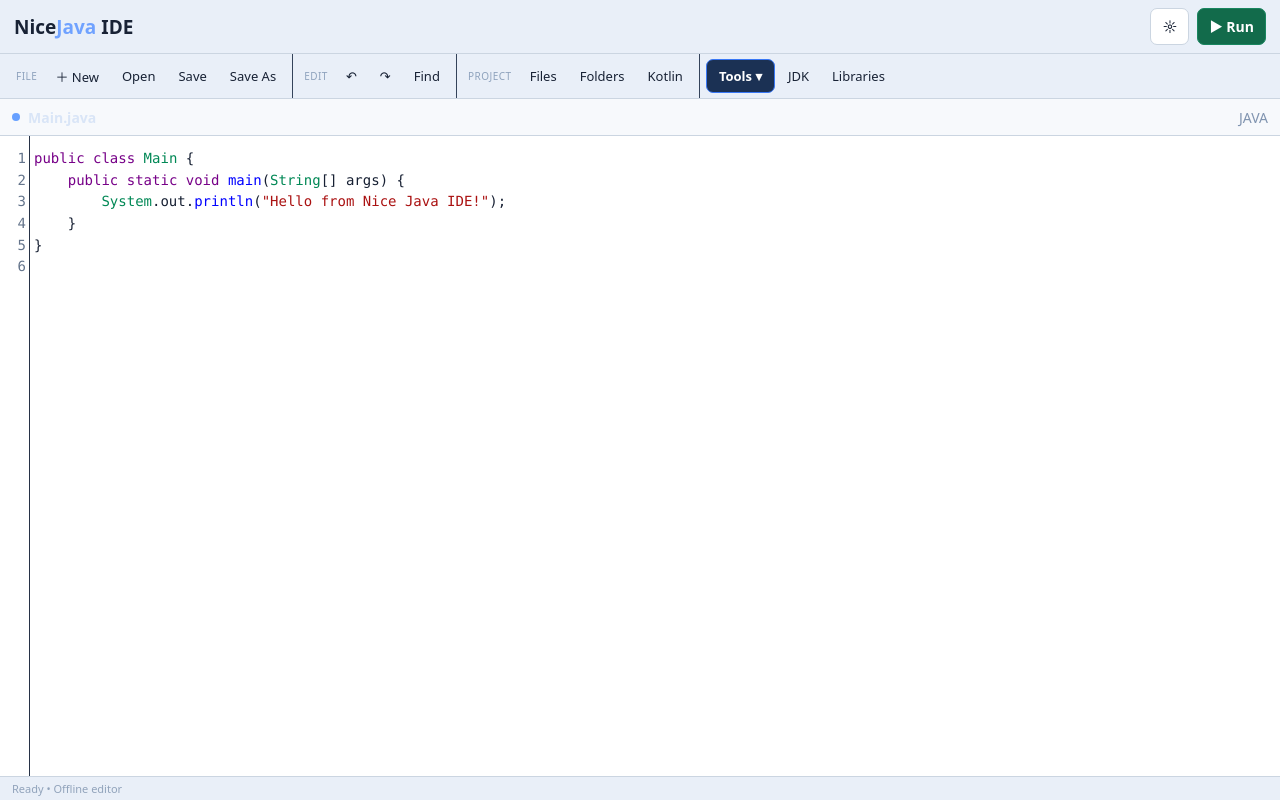
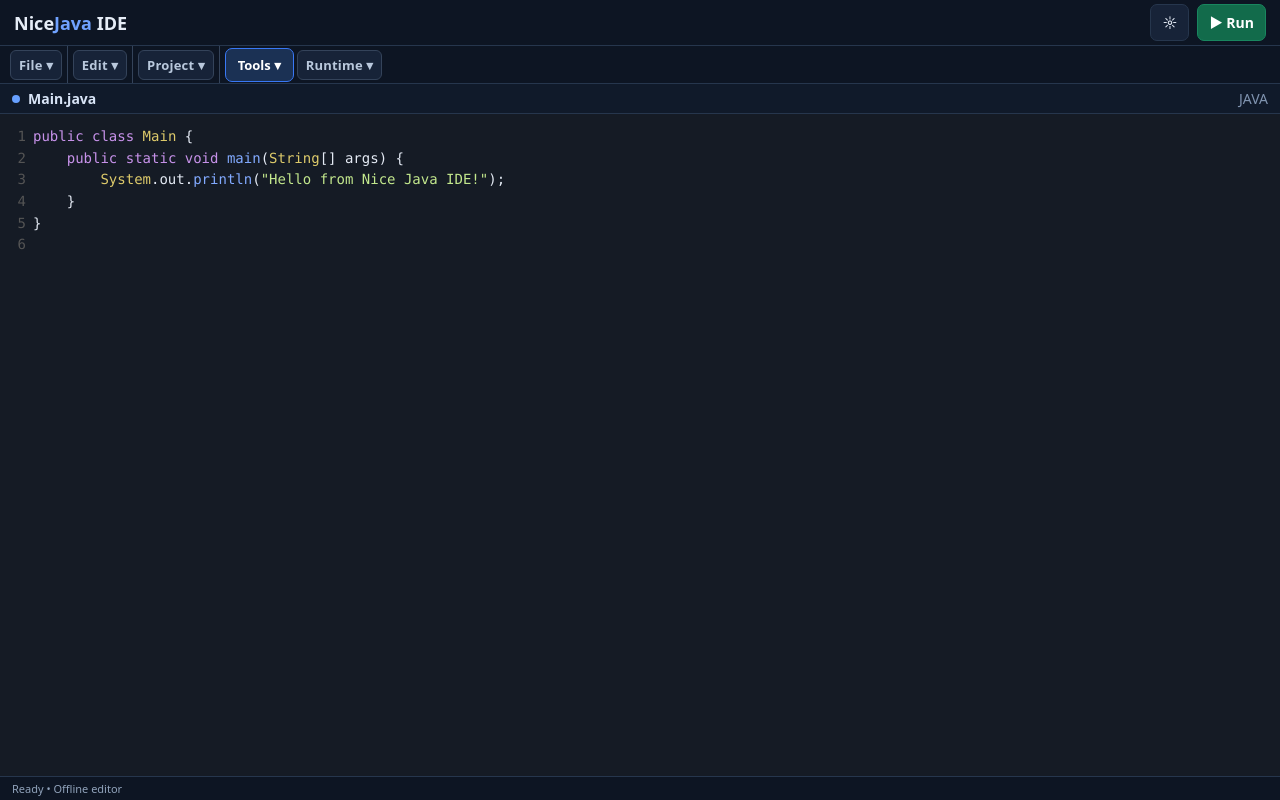
Before and after one commit to Md-Meraj-Hasan/Nice-Java-IDE, a plain HTML site: page app/src/main/assets/ide/index.html in a window 1280 px wide. Both pictures are taken after a click on the button "Theme". Drawn offline with Linux system fonts and the light colour scheme.

Commit message:
Set day theme by default and compact expandable ribbon sections

```diff
--- a/app/src/main/assets/ide/index.html
+++ b/app/src/main/assets/ide/index.html
@@ -2,18 +2,18 @@
 <html lang="en"><head><meta charset="utf-8"><meta name="viewport" content="width=device-width,initial-scale=1,maximum-scale=1,user-scalable=no,viewport-fit=cover">
 <title>Nice Java IDE</title><link rel="stylesheet" href="codemirror.min.css"><link rel="stylesheet" href="material-darker.min.css">
 <style>
-:root{color-scheme:dark;--bg:#090e18;--panel:#111a2a;--panel2:#172338;--line:#26364d;--txt:#e6edf7;--muted:#91a3bb;--blue:#3978f6;--green:#29c477}
+:root{color-scheme:light;--bg:#f2f5fa;--panel:#e7edf6;--panel2:#fff;--line:#cbd5e1;--txt:#182235;--muted:#526176;--blue:#3978f6;--green:#159b65}
 *{box-sizing:border-box}html,body{margin:0;width:100%;height:100%;background:var(--bg);color:var(--txt);font:14px system-ui,-apple-system,Segoe UI,sans-serif;overflow:hidden;touch-action:pan-x pan-y}
 .app{height:100dvh;display:flex;flex-direction:column;padding-top:env(safe-area-inset-top);padding-bottom:env(safe-area-inset-bottom)}
-.header{height:54px;display:flex;align-items:center;justify-content:space-between;padding:0 14px;background:#0d1523;border-bottom:1px solid var(--line);flex-shrink:0}
-.brand{font-size:19px;font-weight:750}.brand span{color:#70a2ff}.header-actions{display:flex;gap:8px}
+.header{height:46px;display:flex;align-items:center;justify-content:space-between;padding:0 14px;background:#0d1523;border-bottom:1px solid var(--line);flex-shrink:0}
+.brand{font-size:18px;font-weight:750}.brand span{color:#70a2ff}.header-actions{display:flex;gap:8px}
 button{font:inherit;color:var(--txt);border:1px solid var(--line);background:var(--panel2);border-radius:7px;padding:8px 11px;min-height:36px;cursor:pointer;touch-action:manipulation;-webkit-tap-highlight-color:transparent}
 button:active{filter:brightness(1.25)}button.run{background:#126b4b;border-color:#19865f;color:#fff;font-weight:700}
-.ribbon{display:flex;align-items:stretch;gap:0;padding:0 5px;background:var(--panel);border-bottom:1px solid var(--line);overflow-x:auto;flex-shrink:0;scrollbar-width:none}
-.group{position:relative;display:flex;align-items:center;gap:3px;padding:5px 6px;border-right:1px solid #34435a;flex:0 0 auto}
-.group:last-child{border-right:0}.group-title{font-size:10px;letter-spacing:.5px;color:#8fa3bd;text-transform:uppercase;padding:0 5px;white-space:nowrap}.tools-menu-btn{position:relative;z-index:3;min-height:34px!important;padding:5px 12px!important;border:1px solid #3978f6!important;border-radius:7px!important;background:#1b3154!important;color:#ffffff!important;font-size:13px!important;font-weight:700!important;letter-spacing:0!important;text-transform:none!important;pointer-events:auto!important;opacity:1!important}
-.group button{min-height:34px;padding:5px 9px;white-space:nowrap;border-color:transparent;background:transparent;font-size:13px}
-.filebar{height:37px;display:flex;align-items:center;gap:8px;padding:0 12px;background:#101a2a;border-bottom:1px solid var(--line);flex-shrink:0;color:#9fb5d5}
+.ribbon{height:38px;display:flex;align-items:stretch;gap:0;padding:0 5px;background:var(--panel);border-bottom:1px solid var(--line);overflow-x:auto;flex-shrink:0;scrollbar-width:none}
+.group{position:relative;display:flex;align-items:center;gap:3px;padding:3px 5px;border-right:1px solid #34435a;flex:0 0 auto}
+.group:last-child{border-right:0}.group-title{font-size:11px;letter-spacing:.2px;color:#526176;text-transform:none;padding:4px 8px;white-space:nowrap;border:1px solid #c4d2e4;border-radius:6px;background:#f8fbff;font-weight:700;min-height:30px}.section-toggle{cursor:pointer}.group:not(.expanded) button[data-action]{display:none}.group.expanded{background:#dce8f8}.group.expanded .section-toggle{background:#c9dcf7;border-color:#8eb5ed;color:#173b70}.tools-menu-btn{position:relative;z-index:3;min-height:34px!important;padding:5px 12px!important;border:1px solid #3978f6!important;border-radius:7px!important;background:#1b3154!important;color:#ffffff!important;font-size:13px!important;font-weight:700!important;letter-spacing:0!important;text-transform:none!important;pointer-events:auto!important;opacity:1!important}
+.group button{min-height:30px;padding:4px 8px;white-space:nowrap;border-color:transparent;background:transparent;font-size:13px}
+.filebar{height:30px;display:flex;align-items:center;gap:8px;padding:0 12px;background:#101a2a;border-bottom:1px solid var(--line);flex-shrink:0;color:#9fb5d5}
 .file-dot{width:8px;height:8px;border-radius:50%;background:#67a0ff}.file-name{font-weight:650;color:#d9e5f7}
 .editor-wrap{flex:1;min-height:0;overflow:hidden;background:#151b25}.CodeMirror{height:100%;font:14px/1.55 ui-monospace,SFMono-Regular,Consolas,monospace;background:#151b25;color:#e4eaf4;touch-action:pan-x pan-y}.CodeMirror-gutters{background:#151b25;border-right:1px solid #273246}.CodeMirror-linenumber{color:#64748b}.CodeMirror-lines{padding:12px 0}.CodeMirror pre{padding-left:5px}
 #fixed-toolbar{display:none;background:#101a2a;border-top:1px solid var(--line);padding:5px 6px;flex-shrink:0;user-select:none}
@@ -23,15 +23,15 @@ body.editor-focused #fixed-toolbar{display:block}
 .symbol-btn{min-width:36px;height:34px;min-height:34px;padding:4px 9px;border:1px solid #30425d;border-radius:6px;background:#1b2940;color:#e6edf7;font:14px ui-monospace,monospace;flex:0 0 auto}
 .symbol-btn.prime-btn{background:#263c5d}.symbol-btn.nav-btn{min-width:34px}
 .status{height:24px;display:flex;align-items:center;padding:0 12px;color:#91a3bb;font-size:11px;background:#0b1320;border-top:1px solid var(--line);flex-shrink:0}
-body.light{--bg:#f2f5fa;--panel:#e7edf6;--panel2:#fff;--line:#cbd5e1;--txt:#182235;--muted:#526176}
-body.light .header,body.light .ribbon,body.light .status{background:#e9eff8}body.light .filebar{background:#f7f9fc}body.light .editor-wrap,body.light .CodeMirror,body.light .CodeMirror-gutters{background:#fff;color:#172033}body.light #fixed-toolbar{background:#e9eff8}body.light .symbol-btn{background:#dce5f2;color:#172033;border-color:#c2cedd}
-</style></head><body><main class="app">
+body.dark{color-scheme:dark;--bg:#090e18;--panel:#111a2a;--panel2:#172338;--line:#26364d;--txt:#e6edf7;--muted:#91a3bb}
+body.dark .header,body.dark .ribbon,body.dark .status{background:#0d1523}body.dark .filebar{background:#101a2a}body.dark .editor-wrap,body.dark .CodeMirror,body.dark .CodeMirror-gutters{background:#151b25;color:#e4eaf4}body.dark #fixed-toolbar{background:#101a2a}body.dark .symbol-btn{background:#1b2940;color:#e6edf7;border-color:#30425d}body.dark .group-title{background:#172338;color:#b9c8dc;border-color:#34435a}body.dark .group.expanded{background:#1b2940}
+</style></head><body class="light"><main class="app">
 <header class="header"><div class="brand">Nice<span>Java</span> IDE</div><div class="header-actions"><button id="themeBtn" aria-label="Theme">☼</button><button class="run" id="runBtn">▶ Run</button></div></header>
 <nav class="ribbon" aria-label="IDE tools">
- <section class="group"><span class="group-title">File</span><button data-action="new">＋ New</button><button data-action="open">Open</button><button data-action="save">Save</button><button data-action="saveas">Save As</button></section>
- <section class="group"><span class="group-title">Edit</span><button data-action="undo">↶</button><button data-action="redo">↷</button><button data-action="find">Find</button></section>
- <section class="group"><span class="group-title">Project</span><button data-action="files">Files</button><button data-action="folders">Folders</button><button data-action="kotlin">Kotlin</button></section>
- <section class="group"><button type="button" id="toolsBtn" class="tools-menu-btn" aria-label="Open Tools menu">Tools ▾</button><button data-action="jdk">JDK</button><button data-action="libs">Libraries</button></section>
+ <section class="group"><button type="button" class="group-title section-toggle" aria-expanded="false">File ▾</button><button data-action="new">＋ New</button><button data-action="open">Open</button><button data-action="save">Save</button><button data-action="saveas">Save As</button></section>
+ <section class="group"><button type="button" class="group-title section-toggle" aria-expanded="false">Edit ▾</button><button data-action="undo">↶</button><button data-action="redo">↷</button><button data-action="find">Find</button></section>
+ <section class="group"><button type="button" class="group-title section-toggle" aria-expanded="false">Project ▾</button><button data-action="files">Files</button><button data-action="folders">Folders</button><button data-action="kotlin">Kotlin</button></section>
+ <section class="group"><button type="button" id="toolsBtn" class="tools-menu-btn" aria-label="Open Tools menu">Tools ▾</button><button type="button" class="group-title section-toggle" aria-expanded="false">Runtime ▾</button><button data-action="jdk">JDK</button><button data-action="libs">Libraries</button></section>
 </nav>
 <div class="filebar"><span class="file-dot"></span><span class="file-name" id="fileName">Main.java</span><span style="margin-left:auto;color:#8094b0">JAVA</span></div>
 <div class="editor-wrap" id="editorWrap"><textarea id="source"></textarea></div>
@@ -59,7 +59,7 @@ body.light .header,body.light .ribbon,body.light .status{background:#e9eff8}body
  CodeMirror.defineMode('nicejava',function(){return{startState:function(){return{comment:false,str:null}},token:function(s,st){if(s.eatSpace())return null;if(st.comment){if(s.skipTo('*/')){s.match('*/');st.comment=false}else s.skipToEnd();return 'comment'}if(st.str){while(!s.eol()){let c=s.next();if(c===st.str){st.str=null;break}if(c==='\\')s.next()}return 'string'}if(s.match('//')){s.skipToEnd();return 'comment'}if(s.match('/*')){st.comment=true;return 'comment'}if(s.match(/^"(?:[^"\\]|\\.)*"|^\x27(?:[^\x27\\]|\\.)*\x27/))return 'string';if(s.match(/^(?:package|import|public|private|protected|static|final|class|interface|enum|extends|implements|void|int|long|double|float|boolean|char|byte|short|new|return|if|else|for|while|do|switch|case|break|continue|try|catch|finally|throw|throws|this|super|var|record)\b/))return 'keyword';if(s.match(/^(?:true|false|null)\b/))return 'atom';if(s.match(/^\d+(?:\.\d+)?[fFdDlL]?/))return 'number';if(s.match(/^[A-Z][\w$]*/))return 'type';if(s.match(/^[A-Za-z_$][\w$]*(?=\s*\()/))return 'def';s.next();return null}}});
  let editor;
  try{
-  editor=CodeMirror.fromTextArea(source,{mode:'nicejava',theme:'material-darker',lineNumbers:true,indentUnit:4,tabSize:4,indentWithTabs:false,lineWrapping:false,viewportMargin:30});
+  editor=CodeMirror.fromTextArea(source,{mode:'nicejava',theme:'default',lineNumbers:true,indentUnit:4,tabSize:4,indentWithTabs:false,lineWrapping:false,viewportMargin:30});
   let initial='public class Main {\n    public static void main(String[] args) {\n        System.out.println("Hello from Nice Java IDE!");\n    }\n}\n';
   if(window.NativeIDE&&typeof NativeIDE.initialCode==='function')initial=NativeIDE.initialCode()||initial;
   editor.setValue(initial);
@@ -76,10 +76,16 @@ body.light .header,body.light .ribbon,body.light .status{background:#e9eff8}body
  document.querySelectorAll('[data-pair]').forEach(b=>b.addEventListener('pointerdown',e=>{e.preventDefault();insert(b.getAttribute('data-pair'),true)}));
  document.querySelectorAll('[data-move]').forEach(b=>b.addEventListener('pointerdown',e=>{e.preventDefault();const d=b.dataset.move;editor.focus();editor.execCommand(({up:'goLineUp',down:'goLineDown',left:'goCharLeft',right:'goCharRight'})[d])}));
  document.querySelector('[data-key="tab"]').addEventListener('pointerdown',e=>{e.preventDefault();insert('    ')});
+ document.querySelectorAll('.section-toggle').forEach(toggle=>toggle.addEventListener('click',()=>{
+  const group=toggle.closest('.group');
+  const willOpen=!group.classList.contains('expanded');
+  document.querySelectorAll('.ribbon .group').forEach(g=>{g.classList.remove('expanded');const t=g.querySelector('.section-toggle');if(t)t.setAttribute('aria-expanded','false')});
+  if(willOpen){group.classList.add('expanded');toggle.setAttribute('aria-expanded','true')}
+ }));
  document.getElementById('toolsBtn').addEventListener('click',e=>{e.preventDefault();e.stopPropagation();report('Opening Tools menu…');nativeCall('tools')});
  document.querySelectorAll('[data-action]').forEach(b=>b.addEventListener('click',()=>{const a=b.dataset.action;const map={new:'newFile',open:'open',save:'save',saveas:'saveAs',files:'files',folders:'setupFolders',kotlin:'newKotlin',jdk:'installJdk',libs:'installLibraries'};if(a==='undo'){editor.undo();return}if(a==='redo'){editor.redo();return}if(a==='find'){let q=prompt('Find text');if(q){let at=editor.getValue().indexOf(q);if(at>=0){editor.setSelection(editor.posFromIndex(at),editor.posFromIndex(at+q.length));editor.focus()}else report('Text not found')}return}if(a==='save'||a==='saveas'||a==='new'||a==='open')sync();nativeCall(map[a])}));
  document.getElementById('runBtn').addEventListener('click',()=>{sync();report('Compiling and running…');nativeCall('run')});
- document.getElementById('themeBtn').addEventListener('click',()=>{document.body.classList.toggle('light');editor.setOption('theme',document.body.classList.contains('light')?'default':'material-darker')});
+ document.getElementById('themeBtn').addEventListener('click',()=>{document.body.classList.toggle('light');document.body.classList.toggle('dark');document.body.classList.toggle('light');editor.setOption('theme',document.body.classList.contains('dark')?'material-darker':'default')});
  document.addEventListener('focusin',e=>{if(e.target.closest('.CodeMirror'))document.body.classList.add('editor-focused')});
  document.addEventListener('focusout',e=>{if(e.target.closest('.CodeMirror'))setTimeout(()=>{if(!document.activeElement.closest('#fixed-toolbar'))document.body.classList.remove('editor-focused')},250)});
  window.addEventListener('error',e=>report('JS error: '+(e.message||'unknown')));
```
